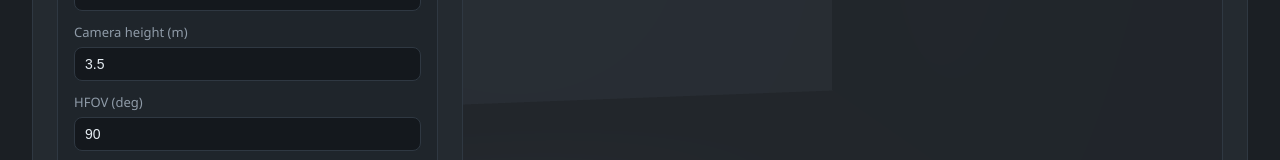
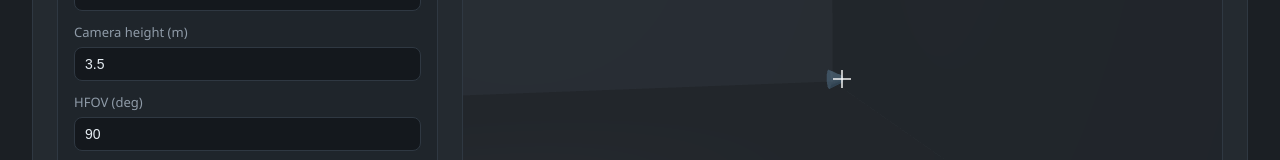
Before and after one commit to kodapt/aviotec, a React (Vite) app: page / in a window 1280 px wide. Both pictures are taken after a click on the button "3D Param". Shown: the part 558-718 px from the top of the page. Built offline with nearby package versions, Linux system fonts and the light colour scheme.

Commit message:
Update 3D camera placement controls

```diff
--- a/src/views/Mode3DParam/Mode3DParam.tsx
+++ b/src/views/Mode3DParam/Mode3DParam.tsx
@@ -1,7 +1,6 @@
 import { useEffect, useMemo, useRef, useState } from 'react';
-import type { ChangeEvent } from 'react';
+import type { ChangeEvent, MutableRefObject } from 'react';
 import { Canvas, useFrame, useThree } from '@react-three/fiber';
-import type { ThreeEvent } from '@react-three/fiber';
 import { PointerLockControls } from '@react-three/drei';
 import * as THREE from 'three';
 
@@ -20,6 +19,11 @@ type Inputs = {
 
 type CameraPlacement = {
   position: [number, number, number];
+  normal: [number, number, number];
+};
+
+type AimHit = {
+  point: [number, number, number];
   normal: [number, number, number];
 };
 
@@ -47,13 +51,13 @@ const Room = ({
   roomWidth,
   roomHeight,
   wallThickness,
-  onWallPointerDown,
+  wallMeshesRef,
 }: {
   roomLength: number;
   roomWidth: number;
   roomHeight: number;
   wallThickness: number;
-  onWallPointerDown: (event: ThreeEvent<PointerEvent>) => void;
+  wallMeshesRef: MutableRefObject<THREE.Mesh[]>;
 }) => {
   const innerLength = Math.max(0.1, roomLength - wallThickness * 2);
   const innerWidth = Math.max(0.1, roomWidth - wallThickness * 2);
@@ -66,6 +70,12 @@ const Room = ({
     [],
   );
 
+  const setWallRef = (index: number) => (node: THREE.Mesh | null) => {
+    if (node) {
+      wallMeshesRef.current[index] = node;
+    }
+  };
+
   return (
     <group>
       <mesh material={surfaceMaterial} rotation={[-Math.PI / 2, 0, 0]} position={[roomLength / 2, 0, roomWidth / 2]}>
@@ -77,28 +87,28 @@ const Room = ({
       <mesh
         material={wallMaterial}
         position={[roomLength / 2, roomHeight / 2, wallThickness / 2]}
-        onPointerDown={onWallPointerDown}
+        ref={setWallRef(0)}
       >
         <boxGeometry args={[roomLength, roomHeight, wallThickness]} />
       </mesh>
       <mesh
         material={wallMaterial}
         position={[roomLength / 2, roomHeight / 2, roomWidth - wallThickness / 2]}
-        onPointerDown={onWallPointerDown}
+        ref={setWallRef(1)}
       >
         <boxGeometry args={[roomLength, roomHeight, wallThickness]} />
       </mesh>
       <mesh
         material={wallMaterial}
         position={[wallThickness / 2, roomHeight / 2, roomWidth / 2]}
-        onPointerDown={onWallPointerDown}
+        ref={setWallRef(2)}
       >
         <boxGeometry args={[wallThickness, roomHeight, innerWidth]} />
       </mesh>
       <mesh
         material={wallMaterial}
         position={[roomLength - wallThickness / 2, roomHeight / 2, roomWidth / 2]}
-        onPointerDown={onWallPointerDown}
+        ref={setWallRef(3)}
       >
         <boxGeometry args={[wallThickness, roomHeight, innerWidth]} />
       </mesh>
@@ -109,9 +119,15 @@ const Room = ({
 const CameraMarker = ({
   position,
   normal,
+  opacity = 1,
+  color = '#3da3ff',
+  disableRaycast = false,
 }: {
   position: [number, number, number];
   normal: [number, number, number];
+  opacity?: number;
+  color?: string;
+  disableRaycast?: boolean;
 }) => {
   const meshRef = useRef<THREE.Mesh | null>(null);
 
@@ -126,9 +142,9 @@ const CameraMarker = ({
   }, [normal]);
 
   return (
-    <mesh ref={meshRef} position={position}>
+    <mesh ref={meshRef} position={position} raycast={disableRaycast ? () => null : undefined}>
       <coneGeometry args={[0.14, 0.3, 16]} />
-      <meshStandardMaterial color="#3da3ff" />
+      <meshStandardMaterial color={color} transparent={opacity < 1} opacity={opacity} />
     </mesh>
   );
 };
@@ -231,23 +247,106 @@ const MovementControls = ({
   return <PointerLockControls ref={controlsRef} />;
 };
 
+const AimRaycaster = ({
+  wallMeshesRef,
+  onAimHit,
+}: {
+  wallMeshesRef: MutableRefObject<THREE.Mesh[]>;
+  onAimHit: (hit: AimHit | null) => void;
+}) => {
+  const { camera } = useThree();
+  const raycasterRef = useRef(new THREE.Raycaster());
+  const elapsedRef = useRef(0);
+
+  useFrame((_, delta) => {
+    elapsedRef.current += delta;
+    if (elapsedRef.current < 1 / 30) {
+      return;
+    }
+    elapsedRef.current = 0;
+
+    const direction = new THREE.Vector3();
+    camera.getWorldDirection(direction);
+    raycasterRef.current.set(camera.position, direction);
+    const wallMeshes = wallMeshesRef.current.filter((mesh): mesh is THREE.Mesh => Boolean(mesh));
+    const intersections = raycasterRef.current.intersectObjects(wallMeshes, false);
+    const hit = intersections[0];
+
+    if (!hit || !hit.face) {
+      onAimHit(null);
+      return;
+    }
+
+    const normalMatrix = new THREE.Matrix3().getNormalMatrix(hit.object.matrixWorld);
+    const worldNormal = hit.face.normal.clone().applyMatrix3(normalMatrix).normalize();
+
+    if (worldNormal.dot(direction) > 0) {
+      worldNormal.multiplyScalar(-1);
+    }
+
+    onAimHit({
+      point: [hit.point.x, hit.point.y, hit.point.z],
+      normal: [worldNormal.x, worldNormal.y, worldNormal.z],
+    });
+  });
+
+  return null;
+};
+
 const Mode3DParam = () => {
   const [inputs, setInputs] = useState<Inputs>(DEFAULT_INPUTS);
-  const [cameraPlacement, setCameraPlacement] = useState<CameraPlacement>(() => ({
-    position: [DEFAULT_INPUTS.roomLength / 2, DEFAULT_INPUTS.cameraHeight, DEFAULT_INPUTS.roomWidth / 2],
-    normal: [0, 1, 0],
-  }));
+  const [cameraPlacement, setCameraPlacement] = useState<CameraPlacement | null>(null);
+  const [aimHit, setAimHit] = useState<AimHit | null>(null);
+  const aimHitRef = useRef<AimHit | null>(null);
+  const wallMeshesRef = useRef<THREE.Mesh[]>([]);
 
   useEffect(() => {
-    setCameraPlacement((prev) => ({
-      position: [
+    setCameraPlacement((prev) => {
+      if (!prev) {
+        return prev;
+      }
+      const nextPosition: [number, number, number] = [
         clamp(prev.position[0], inputs.wallThickness, inputs.roomLength - inputs.wallThickness),
         clamp(inputs.cameraHeight, 0, inputs.roomHeight),
         clamp(prev.position[2], inputs.wallThickness, inputs.roomWidth - inputs.wallThickness),
-      ],
-      normal: prev.normal,
+      ];
+      const isSame = prev.position.every((value, index) => value === nextPosition[index]);
+      return isSame ? prev : { position: nextPosition, normal: prev.normal };
+    });
+  }, [inputs.cameraHeight, inputs.roomHeight, inputs.roomLength, inputs.roomWidth, inputs.wallThickness]);
+
+  useEffect(() => {
+    const handleKeyDown = (event: KeyboardEvent) => {
+      if (event.repeat || event.code !== 'KeyE') {
+        return;
+      }
+      const hit = aimHitRef.current;
+      if (!hit) {
+        return;
+      }
+      const offsetPosition = new THREE.Vector3(...hit.point).add(
+        new THREE.Vector3(...hit.normal).multiplyScalar(0.05),
+      );
+
+      const nextPosition: [number, number, number] = [
+        offsetPosition.x,
+        offsetPosition.y,
+        offsetPosition.z,
+      ];
+      const nextNormal: [number, number, number] = [...hit.normal];
+
+      setCameraPlacement({ position: nextPosition, normal: nextNormal });
+      setInputs((prev) => ({
+        ...prev,
+        cameraHeight: offsetPosition.y,
       }));
-  }, [inputs.cameraHeight, inputs.roomHeight, inputs.roomLength, inputs.roomWidth, inputs.wallThickness]);
+    };
+
+    window.addEventListener('keydown', handleKeyDown);
+    return () => {
+      window.removeEventListener('keydown', handleKeyDown);
+    };
+  }, []);
 
   const footprint = useMemo(() => calcFootprint({
     cameraHeight: inputs.cameraHeight,
@@ -260,34 +359,24 @@ const Mode3DParam = () => {
   const clampedDepth = clamp(footprint.depth, 0.1, inputs.roomWidth);
   const clampedArea = clampedWidth * clampedDepth;
 
-  const handleWallPointerDown = (event: ThreeEvent<PointerEvent>) => {
-    event.stopPropagation();
-    if (!event.face) {
+  const handleAimHit = (nextHit: AimHit | null) => {
+    if (!nextHit) {
+      if (aimHitRef.current !== null) {
+        aimHitRef.current = null;
+        setAimHit(null);
+      }
       return;
     }
 
-    const normalMatrix = new THREE.Matrix3().getNormalMatrix(event.object.matrixWorld);
-    const worldNormal = event.face.normal.clone().applyMatrix3(normalMatrix).normalize();
+    const previous = aimHitRef.current;
+    aimHitRef.current = nextHit;
+    const hasChanged = !previous
+      || previous.point.some((value, index) => Math.abs(value - nextHit.point[index]) > 0.001)
+      || previous.normal.some((value, index) => Math.abs(value - nextHit.normal[index]) > 0.001);
 
-    if (worldNormal.dot(event.ray.direction) > 0) {
-      worldNormal.multiplyScalar(-1);
+    if (hasChanged) {
+      setAimHit(nextHit);
     }
-
-    const offsetPosition = event.point.clone().add(worldNormal.clone().multiplyScalar(0.05));
-
-    const nextPosition: [number, number, number] = [
-      offsetPosition.x,
-      offsetPosition.y,
-      offsetPosition.z,
-    ];
-
-    const nextNormal: [number, number, number] = [worldNormal.x, worldNormal.y, worldNormal.z];
-
-    setCameraPlacement({ position: nextPosition, normal: nextNormal });
-    setInputs((prev) => ({
-      ...prev,
-      cameraHeight: offsetPosition.y,
-    }));
   };
 
   const handleChange = (key: keyof Inputs) => (event: ChangeEvent<HTMLInputElement>) => {
@@ -305,6 +394,20 @@ const Mode3DParam = () => {
     padding: '8px 10px',
     fontSize: 14,
   } as const;
+
+  const ghostPosition = useMemo(() => {
+    if (!aimHit) {
+      return null;
+    }
+    const offset = new THREE.Vector3(...aimHit.point).add(
+      new THREE.Vector3(...aimHit.normal).multiplyScalar(0.05),
+    );
+    return [offset.x, offset.y, offset.z] as [number, number, number];
+  }, [aimHit]);
+
+  const footprintCenter: [number, number, number] = cameraPlacement
+    ? [cameraPlacement.position[0], 0.01, cameraPlacement.position[2]]
+    : [inputs.roomLength / 2, 0.01, inputs.roomWidth / 2];
 
   return (
     <section className="panel" style={{ gap: 24 }}>
@@ -421,10 +524,16 @@ const Mode3DParam = () => {
           </label>
           <div style={{ marginTop: 8, fontSize: 13, color: 'var(--text)' }}>
             <strong>Placement</strong>
+            {cameraPlacement ? (
+              <>
                 <div>
                   Position: {cameraPlacement.position.map((value) => value.toFixed(2)).join(', ')}
                 </div>
                 <div>Mounting height: {cameraPlacement.position[1].toFixed(2)} m</div>
+              </>
+            ) : (
+              <div>Not placed yet (press E to place).</div>
+            )}
           </div>
           <div style={{ fontSize: 13, color: 'var(--text)' }}>
             <strong>Footprint</strong>
@@ -441,8 +550,44 @@ const Mode3DParam = () => {
             borderRadius: 12,
             minHeight: 520,
             overflow: 'hidden',
+            position: 'relative',
           }}
         >
+          <div
+            style={{
+              position: 'absolute',
+              top: '50%',
+              left: '50%',
+              width: 18,
+              height: 18,
+              transform: 'translate(-50%, -50%)',
+              pointerEvents: 'none',
+              zIndex: 2,
+            }}
+          >
+            <div
+              style={{
+                position: 'absolute',
+                top: '50%',
+                left: 0,
+                width: '100%',
+                height: 2,
+                background: 'rgba(255, 255, 255, 0.7)',
+                transform: 'translateY(-50%)',
+              }}
+            />
+            <div
+              style={{
+                position: 'absolute',
+                left: '50%',
+                top: 0,
+                width: 2,
+                height: '100%',
+                background: 'rgba(255, 255, 255, 0.7)',
+                transform: 'translateX(-50%)',
+              }}
+            />
+          </div>
           <Canvas
             camera={{
               position: [inputs.roomLength / 2, 1.6, inputs.roomWidth * 0.2],
@@ -465,17 +610,29 @@ const Mode3DParam = () => {
               roomWidth={inputs.roomWidth}
               roomHeight={inputs.roomHeight}
               wallThickness={inputs.wallThickness}
-              onWallPointerDown={handleWallPointerDown}
+              wallMeshesRef={wallMeshesRef}
             />
+            {cameraPlacement && (
               <CameraMarker
                 position={cameraPlacement.position}
                 normal={cameraPlacement.normal}
               />
+            )}
+            {aimHit && ghostPosition && (
+              <CameraMarker
+                position={ghostPosition}
+                normal={aimHit.normal}
+                opacity={0.4}
+                color="#9bd1ff"
+                disableRaycast
+              />
+            )}
             <FootprintPlane
               width={clampedWidth}
               depth={clampedDepth}
-              center={[cameraPlacement.position[0], 0.01, cameraPlacement.position[2]]}
+              center={footprintCenter}
             />
+            <AimRaycaster wallMeshesRef={wallMeshesRef} onAimHit={handleAimHit} />
             <MovementControls
               roomLength={inputs.roomLength}
               roomWidth={inputs.roomWidth}
```
Lines whose indentation alone changed are shown as unchanged.
